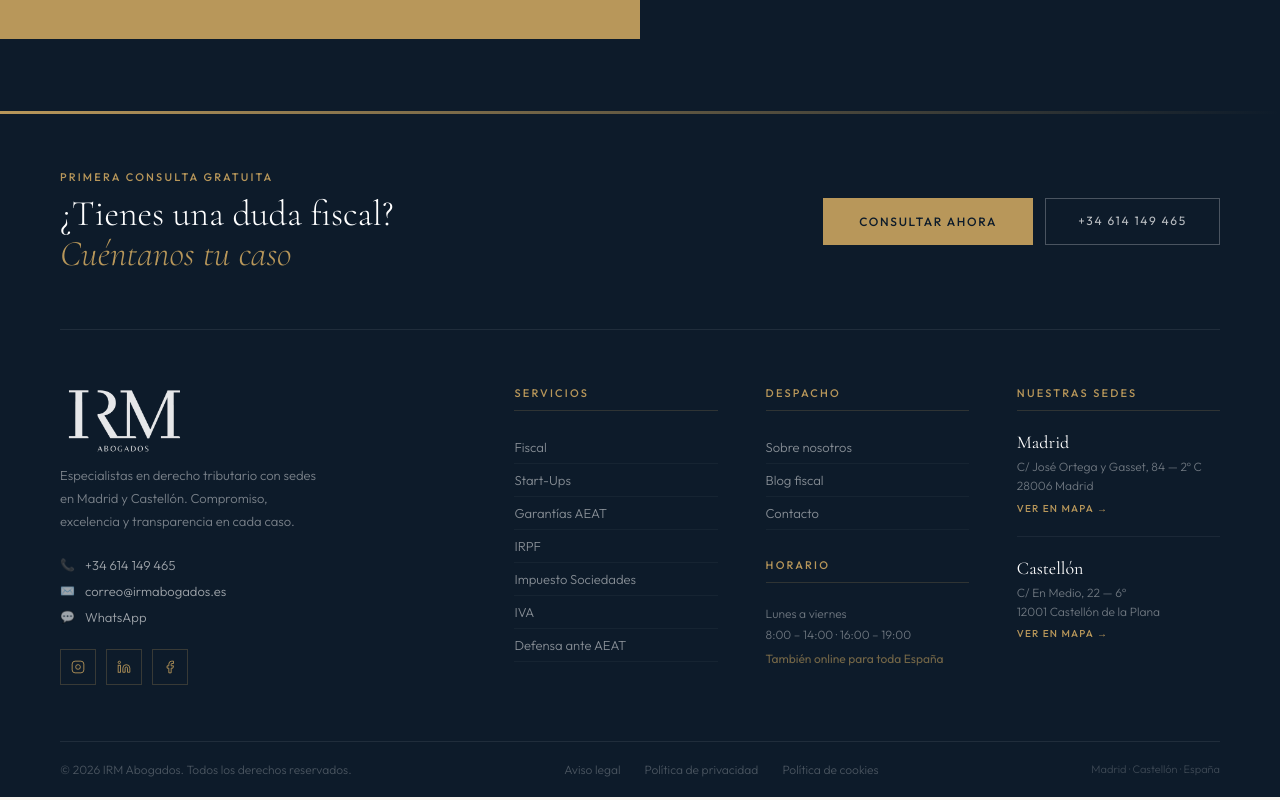
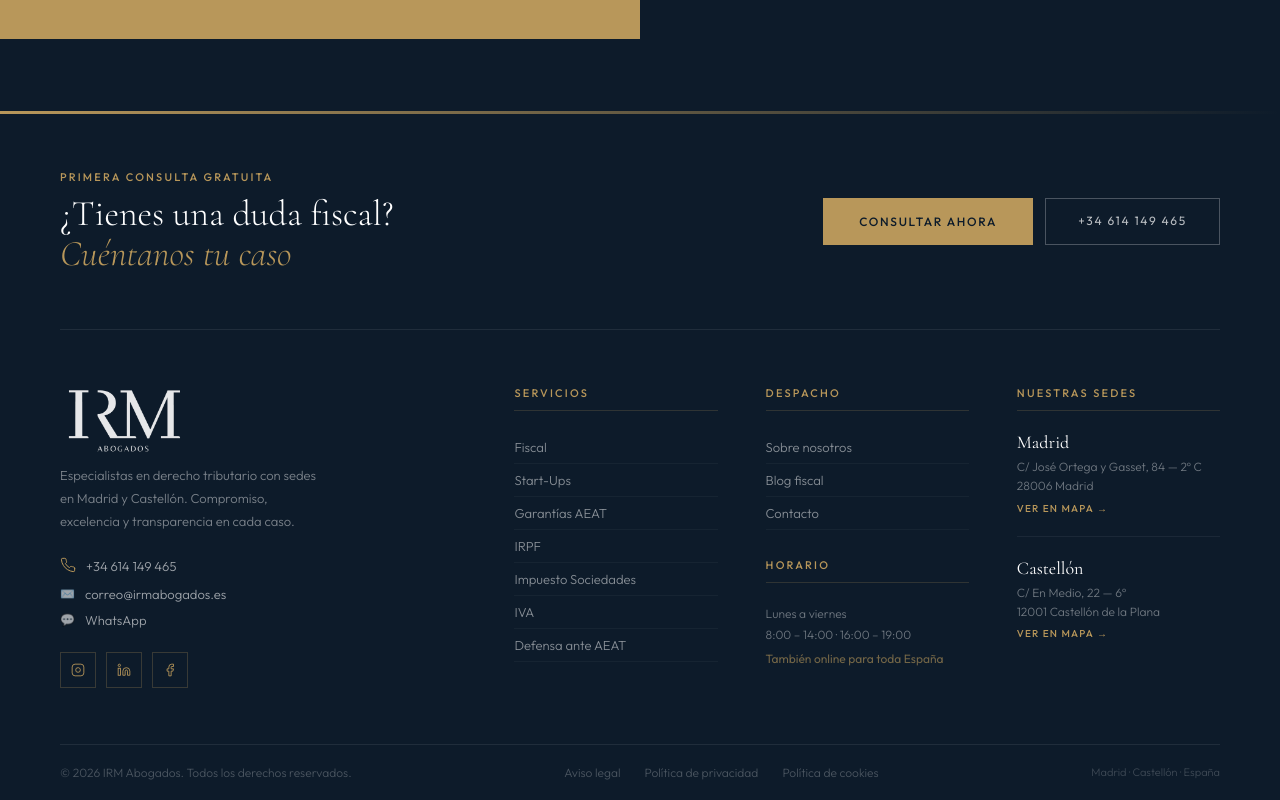
Before and after one commit to Ivanrm01/IRM-Abogados, a Next.js app: page /asesoramiento-start-ups in a window 1280 px wide. Shown: the part 4411-5211 px from the top of the page. Built offline with nearby package versions, Linux system fonts and the light colour scheme.

Commit message:
Update Footer.jsx

```diff
--- a/components/Footer.jsx
+++ b/components/Footer.jsx
@@ -36,7 +36,7 @@ export default function Footer() {
           <p className={styles.tagline}>Especialistas en derecho tributario con sedes en Madrid y Castellón. Compromiso, excelencia y transparencia en cada caso.</p>
           <div className={styles.contactMini}>
             <a href="tel:+34614149465" className={styles.contactItem}>
-              <span className={styles.contactIcon}>📞</span>
+              <span className={styles.contactIcon}><Phone size={16} strokeWidth={1.5} color="#B8975A" /></span>
               <span>+34 614 149 465</span>
             </a>
             <a href="mailto:correo@irmabogados.es" className={styles.contactItem}>
```
